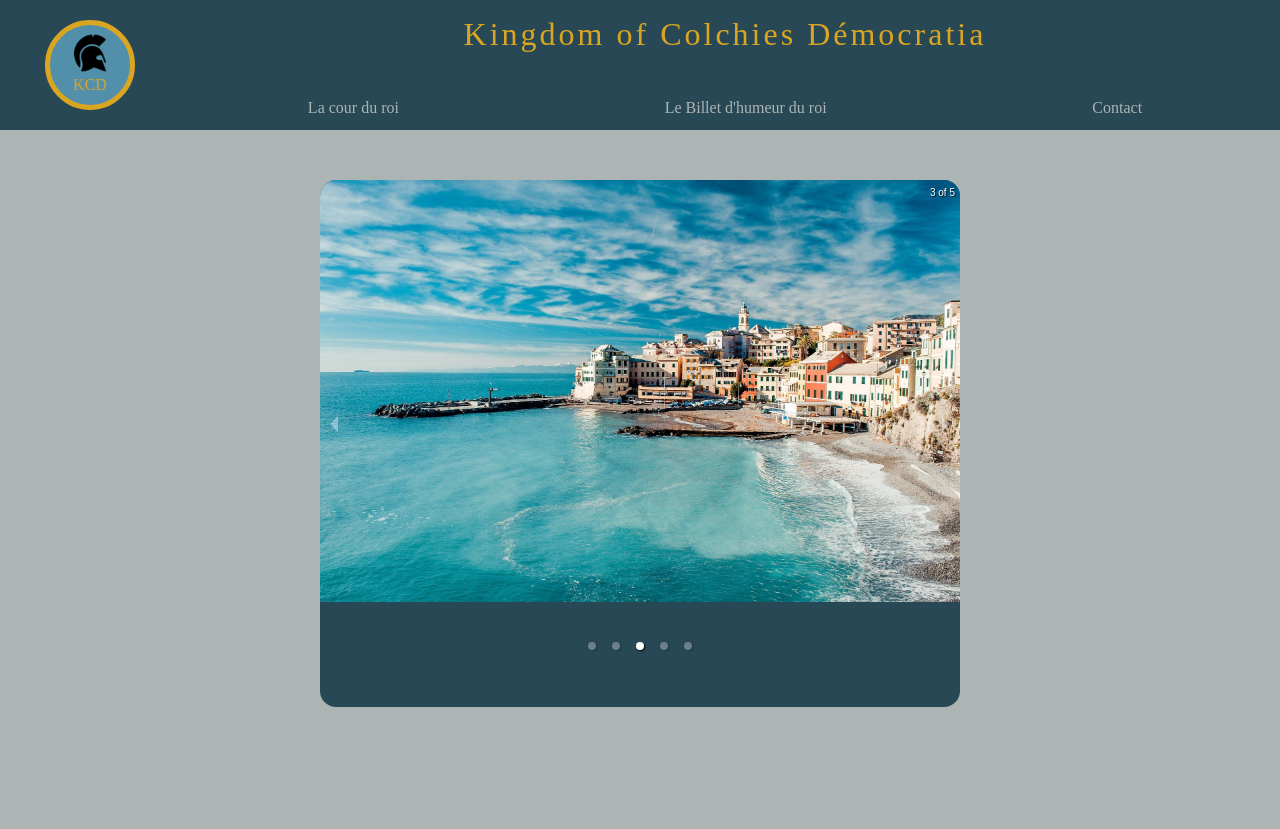
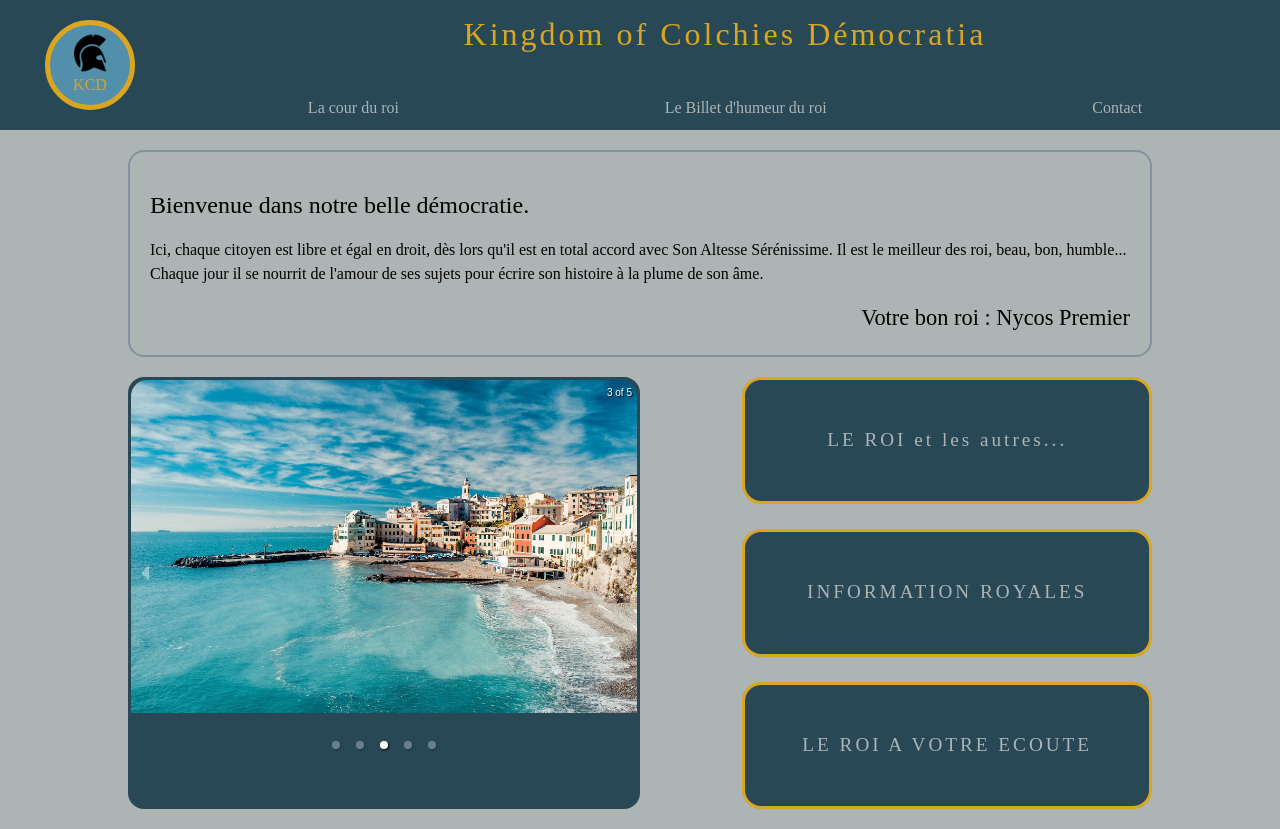
Before and after one commit to NycoChavanoud/Checkpoint-4, a Next.js app: page / in a window 1280 px wide. Before the commit the page ends 800 px from the top, so only its background shows below. Built offline with nearby package versions, Linux system fonts and the light colour scheme.

Commit message:
add component to home page

```diff
--- a/pages/index.js
+++ b/pages/index.js
@@ -1,14 +1,38 @@
 import Layout from "../components/Layout";
 import style from "../styles/Home.module.css";
-import Image from "next/image";
-import accueil from "../public/landscape.jpg";
 import Slider from "../components/Slider";
+import Link from "next/link";
 
 export default function Home() {
   return (
     <Layout pageTitle="Le Royaume de la démocratie">
-      <div className={style.textHomeContainer}></div>
-      <Slider />
+      <div className={style.textHomeContainer}>
+        <div className={style.titleTextHome}>
+          Bienvenue dans notre belle démocratie.
+        </div>
+        <div className={style.textHome}>
+          Ici, chaque citoyen est libre et égal en droit, dès lors qu&apos;il
+          est en total accord avec Son Altesse Sérénissime. Il est le meilleur
+          des roi, beau, bon, humble... Chaque jour il se nourrit de
+          l&apos;amour de ses sujets pour écrire son histoire à la plume de son
+          âme.
+          <div className={style.signRoyal}> Votre bon roi : Nycos Premier</div>
+        </div>
+      </div>
+      <div className={style.contentHomePageContainer}>
+        <Slider />
+        <div className={style.cardsLinkContainer}>
+          <Link passHref href="/famille-royale">
+            <div className={style.cardsLink}>LE ROI et les autres...</div>
+          </Link>
+          <Link passHref href="/billet-du-roi">
+            <div className={style.cardsLink}>INFORMATION ROYALES</div>
+          </Link>
+          <Link passHref href="/contact">
+            <div className={style.cardsLinkLast}>LE ROI A VOTRE ECOUTE</div>
+          </Link>
+        </div>
+      </div>
     </Layout>
   );
 }
--- a/styles/Home.module.css
+++ b/styles/Home.module.css
@@ -1,7 +1,73 @@
-.imageContainer {
-  width: 90%;
-  height: 150px;
-  margin: 5px auto;
-  background: var(--secondaryColor);
+.textHomeContainer {
+  display: flex;
+  flex-direction: column;
+  width: 80%;
+  margin: 20px auto;
+  padding: 20px;
+  font-family: "Antic Didone", serif;
+
+  border: solid 2px var(--secondaryColor);
   border-radius: 1em;
 }
+.titleTextHome {
+  margin-top: 15px;
+  font-size: 1.5em;
+}
+.textHome {
+  margin-top: 15px;
+  font-size: 1em;
+}
+
+.signRoyal {
+  font-family: "Great Vibes", cursive;
+  font-size: 1.4em;
+  text-align: right;
+  margin-top: 15px;
+}
+
+.contentHomePageContainer {
+  display: flex;
+  justify-content: space-between;
+  width: 80%;
+  margin: 20px auto;
+}
+
+.cardsLinkContainer {
+  display: flex;
+  flex-direction: column;
+  justify-content: space-around;
+  /* margin-right: auto; */
+  margin-left: auto;
+  width: 40%;
+}
+.cardsLink {
+  display: flex;
+  justify-content: center;
+  align-items: center;
+  width: 100%;
+  height: 33%;
+  border-radius: 1em;
+  border: solid 3px goldenrod;
+  cursor: pointer;
+  background: var(--mainColor);
+  color: var(--accentColor);
+  font-family: "Rowdies", cursive;
+  font-size: 1.2em;
+  letter-spacing: 3px;
+  margin-bottom: 25px;
+}
+.cardsLinkLast {
+  display: flex;
+  justify-content: center;
+  align-items: center;
+  width: 100%;
+  height: 33%;
+  border-radius: 1em;
+  border: solid 3px goldenrod;
+  cursor: pointer;
+  background: var(--mainColor);
+  color: var(--accentColor);
+  font-family: "Rowdies", cursive;
+  font-size: 1.2em;
+  letter-spacing: 3px;
+}
--- a/styles/Slider.module.css
+++ b/styles/Slider.module.css
@@ -2,10 +2,10 @@
   display: flex;
   justify-content: center;
   width: 50%;
-  margin-left: auto;
-  margin-right: auto;
   background: var(--mainColor);
   border-radius: 1em;
+  border: solid 3px var(--mainColor);
+  overflow: hidden;
 }
 
 .photoCaroussel {
--- a/styles/globals.css
+++ b/styles/globals.css
@@ -2,7 +2,7 @@
 @tailwind components;
 @tailwind utilities;
 
-@import url("https://fonts.googleapis.com/css2?family=Antic+Didone&family=Rowdies:wght@400;700&display=swap");
+@import url("https://fonts.googleapis.com/css2?family=Antic+Didone&family=Great+Vibes&family=Rowdies:wght@400;700&display=swap");
 
 footer {
   color: var(--accentColor);
@@ -12,7 +12,6 @@ footer {
 }
 
 header {
-  margin-bottom: 50px;
   color: var(--accentColor);
   background-color: var(--mainColor);
 }
```
